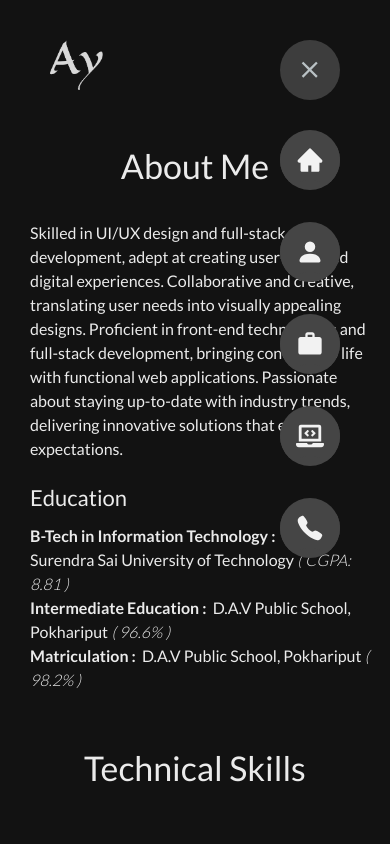
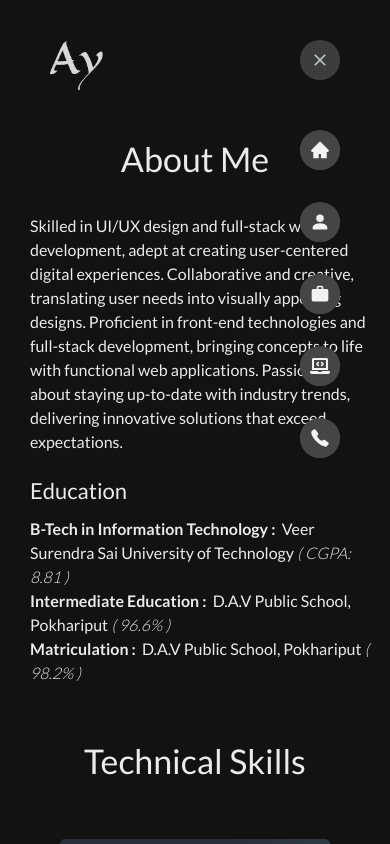
Before and after one commit to AnanyaM007/Personal-Portfolio, a Next.js app: page /about in a window 390 px wide. Both pictures are taken after a click on the button 310 px from the left and 70 px from the top of the page. Shown: the top 844 px of the page. Built offline with nearby package versions, Linux system fonts and the light colour scheme.

Commit message:
navbar responsive

```diff
--- a/components/menu.jsx
+++ b/components/menu.jsx
@@ -82,18 +82,18 @@ const Menu = () => {
                     background: "#3d3d3d",
                     color: "#B9C1C4",
                     borderRadius: "50%",
-                    width: "60px",
-                    height: "60px",
+                    width: { xs: "40px", sm: "60px" },
+                    height: { xs: "40px", sm: "60px" },
                     animation: `${slideRightAnimation} 1s ease-in-out`,
                     "&:hover": {
                         background: "#f3af00",
                         color: "#3d3d3d",
-                        border:"solid 2px #3d3d3d"
+                        border: "solid 2px #3d3d3d"
                     },
                 }}
                 onClick={handleMenuClick}
             >
-                {isOpen ? <CloseIcon /> : <MenuIcon />}
+                {isOpen ? <CloseIcon sx={{ fontSize: { xs: "20px", sm: "28px" },}} /> : <MenuIcon sx={{ fontSize: { xs: "20px", sm: "28px" },}} />}
             </IconButton>
 
             {isOpen && (
@@ -104,7 +104,7 @@ const Menu = () => {
                         top: 120,
                         right: "40px",
                         padding: "10px",
-                        zIndex:2
+                        zIndex: 2
                     }}
                 >
                     {menuItems.map((menuItem, index) => (
@@ -112,8 +112,8 @@ const Menu = () => {
                             key={menuItem.href}
                             href={menuItem.href}
                             underline="none"
-                            width={"60px"}
-                            height={"60px"}
+                            width= {{ xs: "40px", sm: "60px" }}
+                            height= {{ xs: "40px", sm: "60px" }}
                             display={"flex"}
                             justifyContent={"center"}
                             alignItems={"center"}
@@ -121,7 +121,7 @@ const Menu = () => {
                                 borderRadius: "50%",
                                 boxShadow:
                                     "inset 0 50px 0 0 #454545, inset 0 -30px 0 0 #454545",
-                                fontSize: "28px",
+                                    fontSize: { xs: "20px", sm: "28px" },
                                 color: "#f2f2f2",
                                 animation: `${slideDownAnimation} 0.5s ease-in-out ${index * 0.2
                                     }s forwards`,
@@ -147,7 +147,7 @@ const Menu = () => {
                         top: 120,
                         right: "40px",
                         padding: "10px",
-                        zIndex:2,
+                        zIndex: 2,
                     }}
                 >
                     {menuItems.map((menuItem, index) => (
@@ -155,8 +155,8 @@ const Menu = () => {
                             key={menuItem.href}
                             href={menuItem.href}
                             underline="none"
-                        width={"60px"}
-                        height={"60px"}
+                            width= {{ xs: "40px", sm: "60px" }}
+                            height= {{ xs: "40px", sm: "60px" }}
                             display={"flex"}
                             justifyContent={"center"}
                             alignItems={"center"}
@@ -164,7 +164,7 @@ const Menu = () => {
                                 borderRadius: "50%",
                                 boxShadow:
                                     "inset 0 50px 0 0 #454545, inset 0 -30px 0 0 #454545",
-                            fontSize: "28px",
+                                fontSize: { xs: "20px", sm: "28px" },
                                 color: "#f2f2f2",
                                 animation: changeAnim ? `${slideUpAnimation} 0.4s ease-in-out ${(menuItems.length - index - 1) * 0.2}s backwards` : "none",
                                 opacity: 0,
```
Also changed, not shown: src/pages/experience.jsx (+15 -2 lines). Lines whose indentation alone changed are shown as unchanged.
